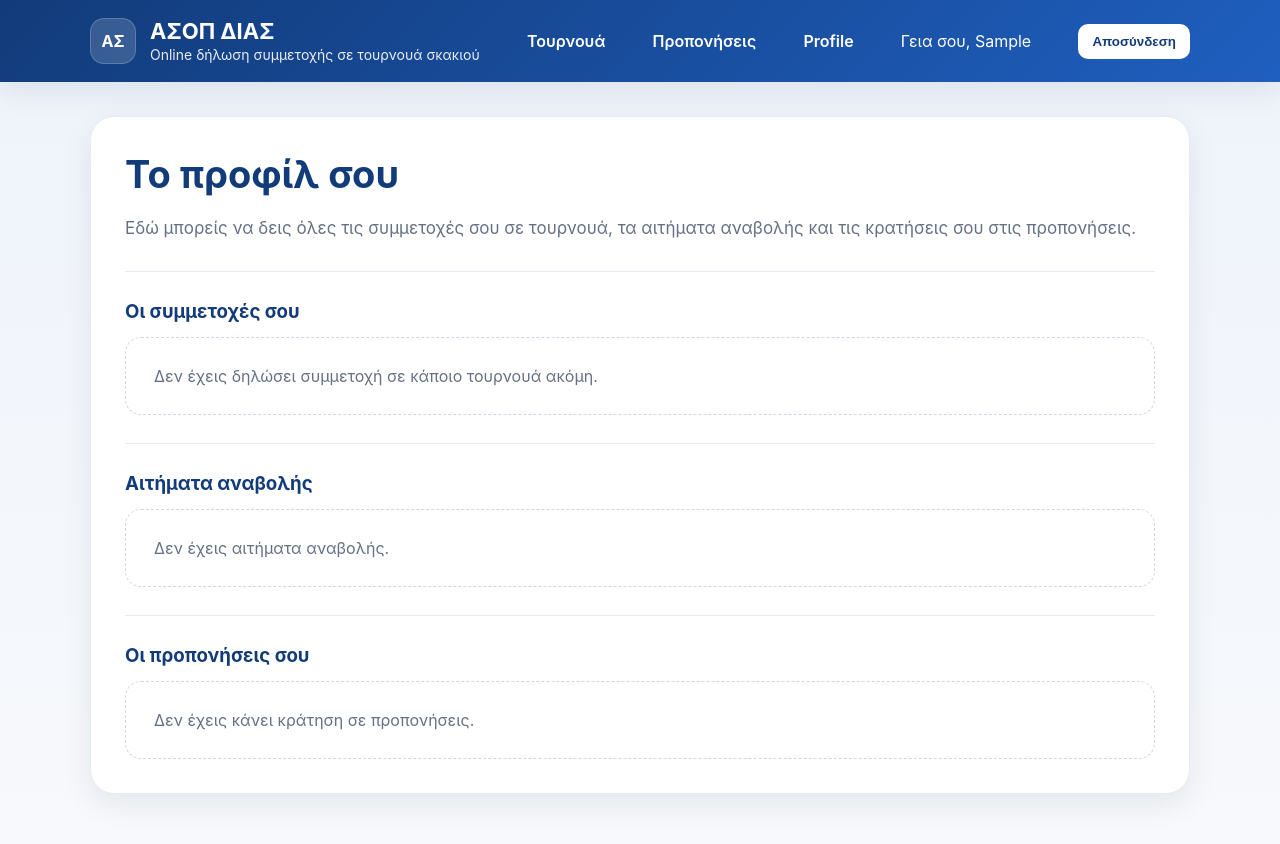
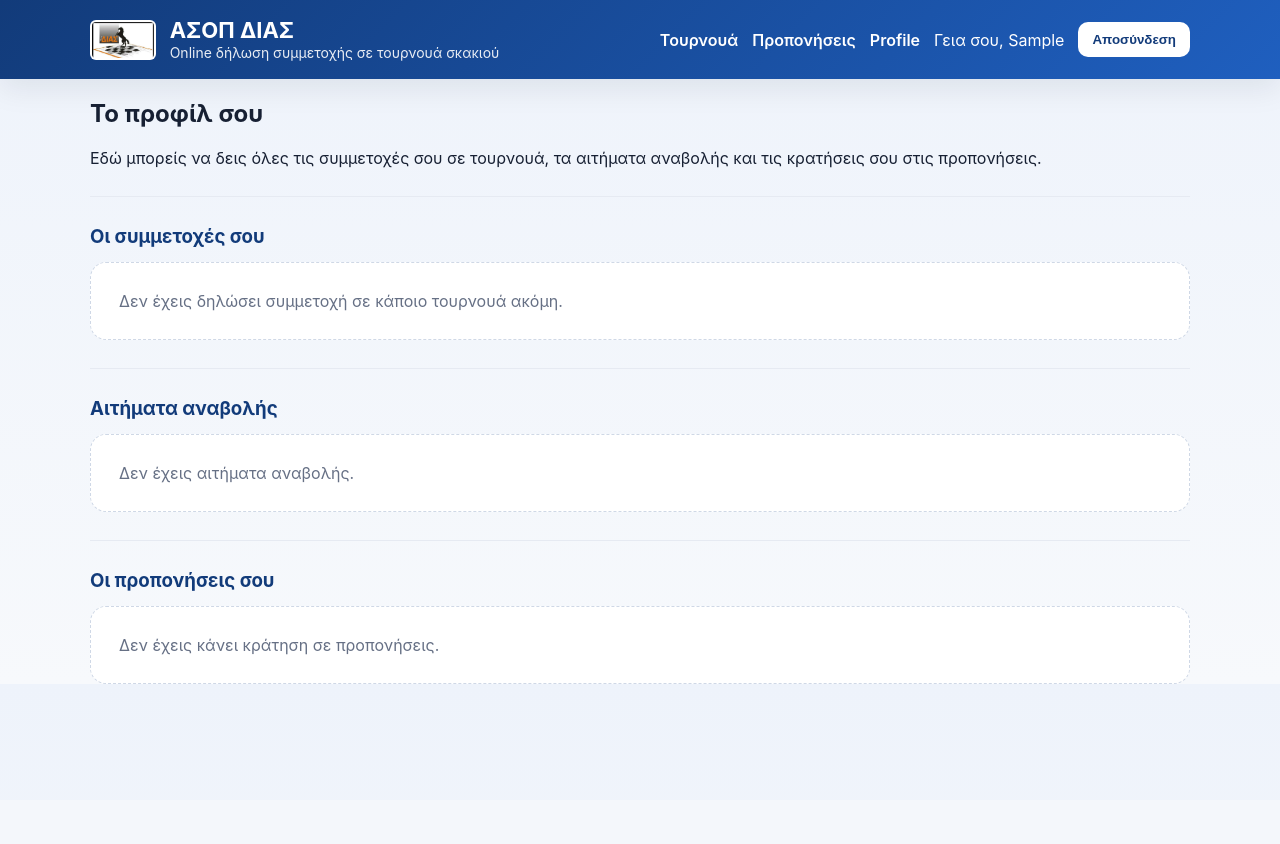
Before and after one commit to ggeorgopoulos1998/chess-full-stack-app, a Django app: page /accounts/dashboard/ in a window 1280 px wide. After the commit the page ends 684 px from the top, so only its background shows below. Run offline with Django 5.2, Linux system fonts and the light colour scheme; the visitor is signed in with stand-in values (Sample User, id 1); data that the repository does not hold is empty.

Commit message:
add logo asop diaas everywhere in my app

```diff
--- a/backend/config/settings.py
+++ b/backend/config/settings.py
@@ -84,11 +84,12 @@ USE_I18N = True
 
 USE_TZ = True
 
-STATIC_URL = "static/"
-
 DEFAULT_AUTO_FIELD = "django.db.models.BigAutoField"
 MEDIA_URL = "/media/"
 MEDIA_ROOT = BASE_DIR / "media"
 
 LOGIN_REDIRECT_URL = "/tournaments/"
 LOGOUT_REDIRECT_URL = "/tournaments/"
+
+STATIC_URL = '/static/'
+STATICFILES_DIRS = [BASE_DIR / "static"]
--- a/backend/tournaments/templates/tournaments/base.html
+++ b/backend/tournaments/templates/tournaments/base.html
@@ -1,16 +1,13 @@
+{% load static %}
+
 <!DOCTYPE html>
 <html lang="el">
 <head>
   <meta charset="UTF-8">
   <meta name="viewport" content="width=device-width, initial-scale=1.0">
   <title>{% block title %}ΑΣΟΠ ΔΙΑΣ{% endblock %}</title>
+
   <style>
-    input:focus, textarea:focus, select:focus {
-      outline: none;
-      border-color: var(--primary-2);
-      box-shadow: 0 0 0 3px rgba(31, 95, 191, 0.10);
-    }
-
     :root {
       --bg: #f4f7fb;
       --card: #ffffff;
@@ -24,6 +21,15 @@
       --radius: 18px;
     }
 
+    * { box-sizing: border-box; }
+
+    body {
+      margin: 0;
+      font-family: Inter, Arial, sans-serif;
+      background: linear-gradient(180deg, #eef3fb 0%, #f7f9fc 100%);
+      color: var(--text);
+    }
+
     input, textarea, select {
       width: 100%;
       padding: 12px 14px;
@@ -31,22 +37,12 @@
       border-radius: 12px;
       font-size: 15px;
       background: white;
-      color: var(--text);
     }
 
     input:focus, textarea:focus, select:focus {
       outline: none;
       border-color: var(--primary-2);
       box-shadow: 0 0 0 3px rgba(31, 95, 191, 0.10);
-    }
-
-    * { box-sizing: border-box; }
-
-    body {
-      margin: 0;
-      font-family: Inter, Arial, sans-serif;
-      background: linear-gradient(180deg, #eef3fb 0%, #f7f9fc 100%);
-      color: var(--text);
     }
 
     .topbar {
@@ -67,15 +63,12 @@
       gap: 14px;
     }
 
-    .logo {
-      width: 46px;
-      height: 46px;
-      border-radius: 14px;
-      background: rgba(255,255,255,0.16);
-      display: grid;
-      place-items: center;
-      font-weight: 700;
-      border: 1px solid rgba(255,255,255,0.18);
+    .brand img {
+      height: 40px;
+      object-fit: contain;
+      border-radius: 6px;
+      background: white;
+      padding: 2px;
     }
 
     .brand h1 {
@@ -86,8 +79,37 @@
 
     .brand p {
       margin: 2px 0 0;
+      font-size: 14px;
       opacity: 0.9;
-      font-size: 14px;
+    }
+
+    .nav {
+      display: flex;
+      gap: 14px;
+      align-items: center;
+    }
+
+    .nav a {
+      color: white;
+      text-decoration: none;
+      font-weight: 600;
+    }
+
+    .btn {
+      background: var(--accent);
+      color: white;
+      padding: 10px 14px;
+      border-radius: 10px;
+      text-decoration: none;
+      font-weight: 700;
+      border: 0;
+      cursor: pointer;
+    }
+
+    .btn-outline {
+      background: white;
+      color: var(--primary);
+      font-weight: 700;
     }
 
     .hero {
@@ -105,13 +127,11 @@
     .hero-card h2 {
       margin: 0 0 10px;
       font-size: 40px;
-      line-height: 1.1;
       color: var(--primary);
     }
 
     .hero-card p {
       margin: 0;
-      max-width: 760px;
       color: var(--muted);
       font-size: 17px;
       line-height: 1.7;
@@ -143,81 +163,15 @@
       margin-bottom: 14px;
     }
 
-    .card h3 {
-      margin: 0 0 8px;
-      font-size: 28px;
-      color: var(--text);
-    }
-
-    .card p {
-      color: var(--muted);
-      line-height: 1.6;
-    }
-
     .meta {
       margin: 18px 0;
       padding: 0;
       list-style: none;
-      color: #344054;
     }
 
     .meta li {
       padding: 7px 0;
       border-bottom: 1px solid #f0f2f7;
-    }
-
-    .meta li:last-child {
-      border-bottom: 0;
-    }
-
-    .btn {
-      display: inline-block;
-      text-decoration: none;
-      background: var(--accent);
-      color: white;
-      padding: 12px 18px;
-      border-radius: 12px;
-      font-weight: 700;
-      margin-top: 8px;
-      transition: transform .15s ease, opacity .15s ease;
-    }
-
-    .btn:hover {
-      opacity: .95;
-      transform: translateY(-1px);
-    }
-
-    .detail-wrap {
-      padding: 34px 0 50px;
-    }
-
-    .detail-card {
-      background: var(--card);
-      border: 1px solid var(--border);
-      border-radius: 24px;
-      padding: 34px;
-      box-shadow: var(--shadow);
-    }
-
-    .detail-card h2 {
-      margin: 0 0 12px;
-      font-size: 38px;
-      color: var(--primary);
-    }
-
-    .detail-card .desc {
-      color: var(--muted);
-      font-size: 17px;
-      line-height: 1.7;
-      margin-bottom: 20px;
-    }
-
-    .back {
-      display: inline-block;
-      margin-top: 20px;
-      color: var(--primary);
-      text-decoration: none;
-      font-weight: 600;
     }
 
     .empty {
@@ -230,62 +184,43 @@
 
     @media (max-width: 720px) {
       .hero-card h2 { font-size: 30px; }
-      .detail-card h2 { font-size: 30px; }
-      .hero-card, .detail-card, .card { padding: 24px; }
     }
   </style>
 </head>
+
 <body>
   <header class="topbar">
     <div class="container" style="display:flex; justify-content:space-between; align-items:center;">
 
+      <!-- ✅ BRAND (LOGO + TEXT) -->
       <div class="brand">
-        <div class="logo">ΑΣ</div>
+        <img src="{% static 'images/asop_dias_logo.png' %}" alt="ΑΣΟΠ ΔΙΑΣ">
+
         <div>
           <h1>ΑΣΟΠ ΔΙΑΣ</h1>
           <p>Online δήλωση συμμετοχής σε τουρνουά σκακιού</p>
         </div>
       </div>
 
-      <div style="display:flex; gap:12px; align-items:center;">
-  <a href="{% url 'tournament_list' %}"
-     style="color:white; text-decoration:none; font-weight:600;">
-    Τουρνουά
-  </a>
-</div>
-
-        <a href="/trainings/"
-           style="color:white; text-decoration:none; font-weight:600;">
-          Προπονήσεις
-        </a>
+      <!-- ✅ NAVIGATION -->
+      <div class="nav">
+        <a href="{% url 'tournament_list' %}">Τουρνουά</a>
+        <a href="{% url 'training_list' %}">Προπονήσεις</a>
 
         {% if user.is_authenticated %}
-          <a href="{% url 'dashboard' %}"
-             style="color:white; text-decoration:none; font-weight:600;">
-            Profile
-          </a>
+          <a href="{% url 'dashboard' %}">Profile</a>
 
-          <span style="color:white;">
-            Γεια σου, {{ user.first_name|default:user.username }}
-          </span>
+          <span>Γεια σου, {{ user.first_name|default:user.username }}</span>
 
           <form method="post" action="{% url 'logout' %}" style="margin:0;">
             {% csrf_token %}
-            <button type="submit"
-              style="background:white; color:var(--primary); border:0; padding:10px 14px; border-radius:10px; font-weight:600; cursor:pointer;">
+            <button type="submit" class="btn btn-outline">
               Αποσύνδεση
             </button>
           </form>
         {% else %}
-          <a href="{% url 'login' %}"
-             style="color:white; text-decoration:none; font-weight:600;">
-            Σύνδεση
-          </a>
-
-          <a href="{% url 'signup' %}"
-             style="background:white; color:var(--primary); text-decoration:none; padding:10px 14px; border-radius:10px; font-weight:700;">
-            Εγγραφή
-          </a>
+          <a href="{% url 'login' %}">Σύνδεση</a>
+          <a href="{% url 'signup' %}" class="btn btn-outline">Εγγραφή</a>
         {% endif %}
       </div>
 
```
Also changed, not shown: backend/static/images/asop_dias_logo.png (added).
